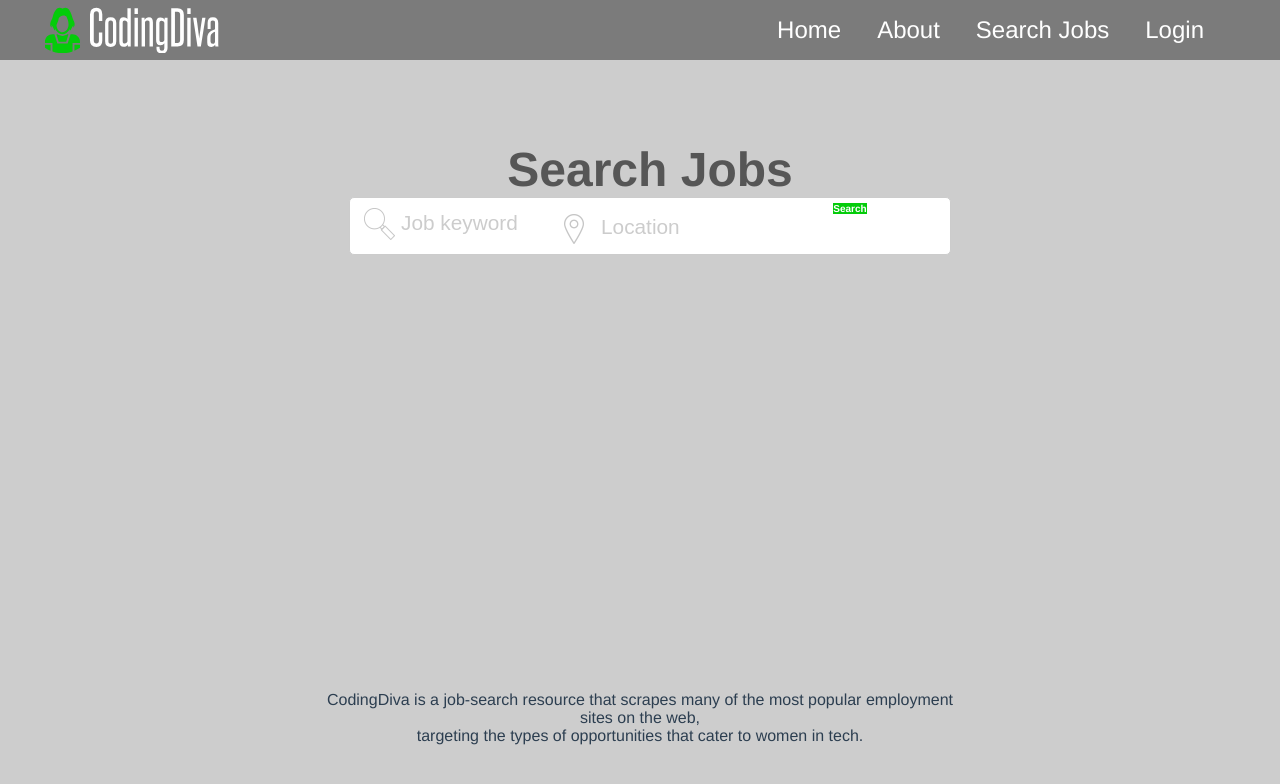
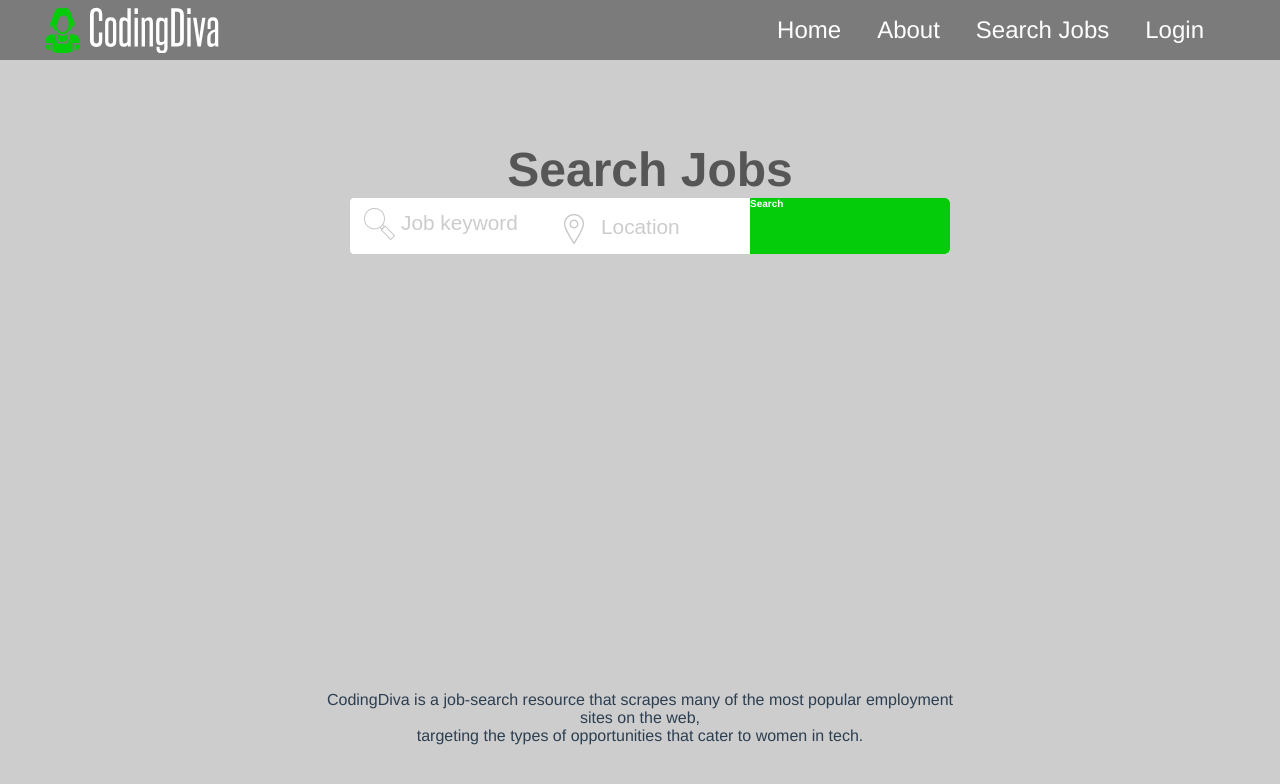
Before and after one commit to codingdiva80/codingDiva, a Vue app: page / in a window 1280 px wide. Both pictures are taken after a click on the item "Search Jobs". Shown: the top 784 px of the page. Built offline with nearby package versions, Linux system fonts and the light colour scheme.

Commit message:
Updated button

```diff
--- a/src/components/job-search/job-search-foundation.vue
+++ b/src/components/job-search/job-search-foundation.vue
@@ -26,10 +26,10 @@
             <datalist id="datalist-locations" />
           </div>
         </div>
-
         <div class='col'>
           <a class='search-button'>Search</a>
         </div>
+
       </div>
 
     </div>
@@ -154,12 +154,16 @@
   }
 
   .search-button {
-    height: 40px;
+    height: 56px;
     border: 0;
     background: #04cc0a;
     color: #fff;
     font-size: 10px;
     font-weight: bold;
+    display:flex;
+    border-top-right-radius: 5px;
+    border-bottom-right-radius: 5px;
+    vertical-align: middle;
   }
 
   @media screen and (max-width:576px) {
```
